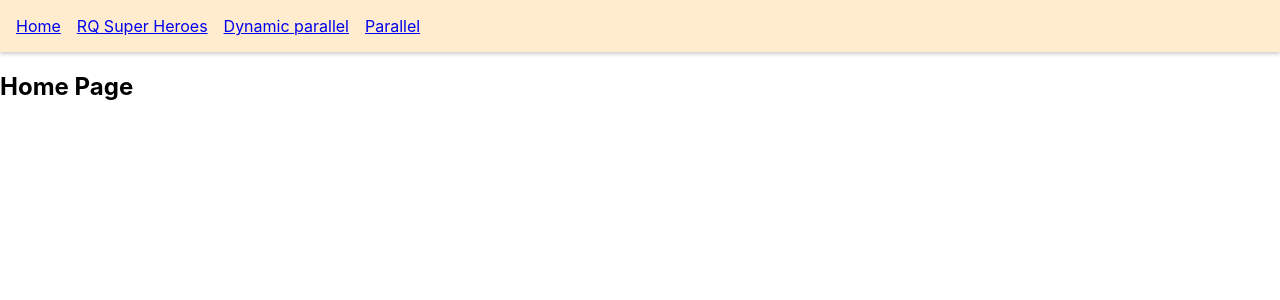
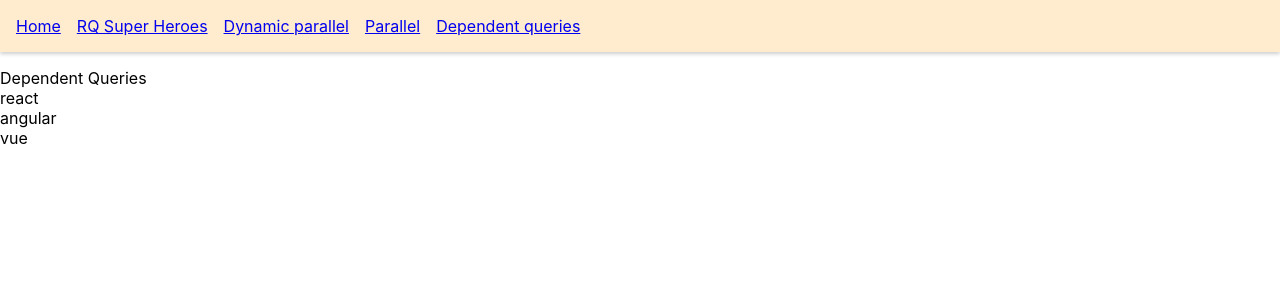
Before and after one commit to yablochnikov/react-query, a React (Create React App) app: page /dependent-queries in a window 1280 px wide. Shown: the top 300 px of the page. Built offline with nearby package versions, Linux system fonts and the light colour scheme; data requests are answered from the project's data file.

Commit message:
feat: dependent queries

```diff
--- a/db.json
+++ b/db.json
@@ -121,5 +121,17 @@
       "id": 6,
       "name": "Phoebe Buffay"
     }
+  ],
+  "users": [
+    {
+      "id": "vishwas@example.com",
+      "channelId": "codevolution"
+    }
+  ],
+  "channels": [
+    {
+      "id": "codevolution",
+      "courses": ["react", "angular", "vue"]
+    }
   ]
 }
--- a/src/App.js
+++ b/src/App.js
@@ -8,6 +8,7 @@
 import SuperHeroDetails from "./components/SuperHeroDetails.page";
 import ParallelQueries from "./components/ParallelQueries.page";
 import DynamicParallel from "./components/DynamicParallel.page";
+import { DependentQueries } from './components/DependentQueries.page'
 
 const queryClient = new QueryClient()
 
@@ -30,9 +31,16 @@
             <li>
               <Link to='/rq-super-heroes'>Parallel</Link>
             </li>
+            <li>
+              <Link to='/dependent-queries'>Dependent queries</Link>
+            </li>
+
           </ul>
         </nav>
         <Switch>
+          <Route path='/dependent-queries'>
+            <DependentQueries email="vishwas@example.com"/>
+          </Route>
           <Route path='/dynamic-parallel'>
             <DynamicParallel heroIds={[1,3]}/>
           </Route>
--- /dev/null
+++ b/src/components/DependentQueries.page.js
@@ -0,0 +1,34 @@
+import { useQuery } from 'react-query';
+import axios from 'axios';
+
+const fetchUserByEmail = async (email) => {
+    return axios.get(`http://localhost:4000/users/${email}`)
+}
+
+const fetchCoursesByChannelId = async (channelId) => {
+    return axios.get(`http://localhost:4000/channels/${channelId}`)
+}
+
+export const DependentQueries =({email}) => {
+    const {data: user} = useQuery(['user', email], () => fetchUserByEmail(email));
+    const channelId = user?.data.channelId;
+
+    const {data: courses} =useQuery(['courses', channelId], () => fetchCoursesByChannelId(channelId), {
+        enabled: !!channelId,
+    })
+
+    return (
+     <>
+         <div>
+             Dependent Queries
+         </div>
+         {courses?.data.courses.map(course => {
+             return <div key={course}>
+                 {course}
+             </div>
+         })}
+
+     </>
+
+    )
+}
```
